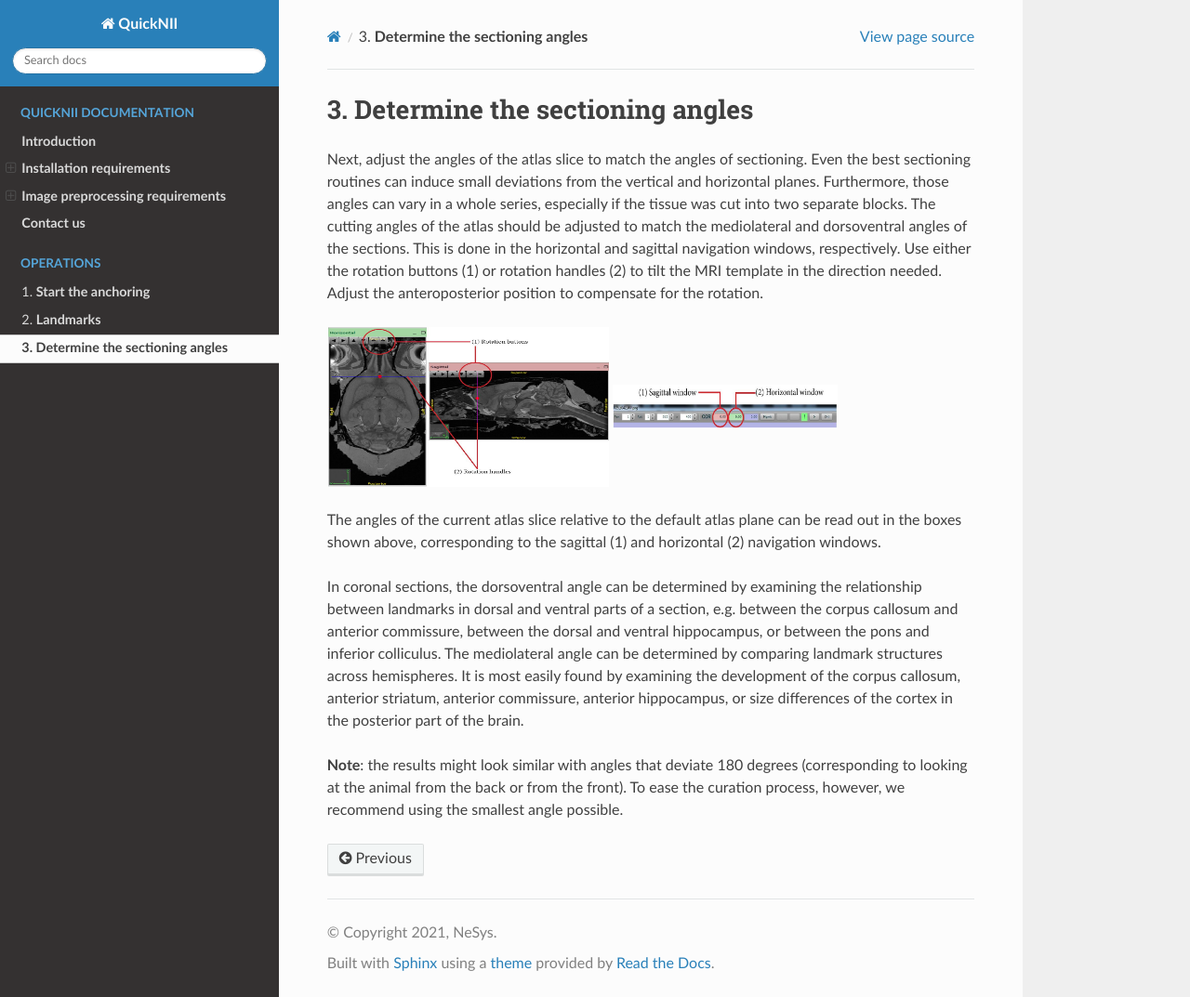
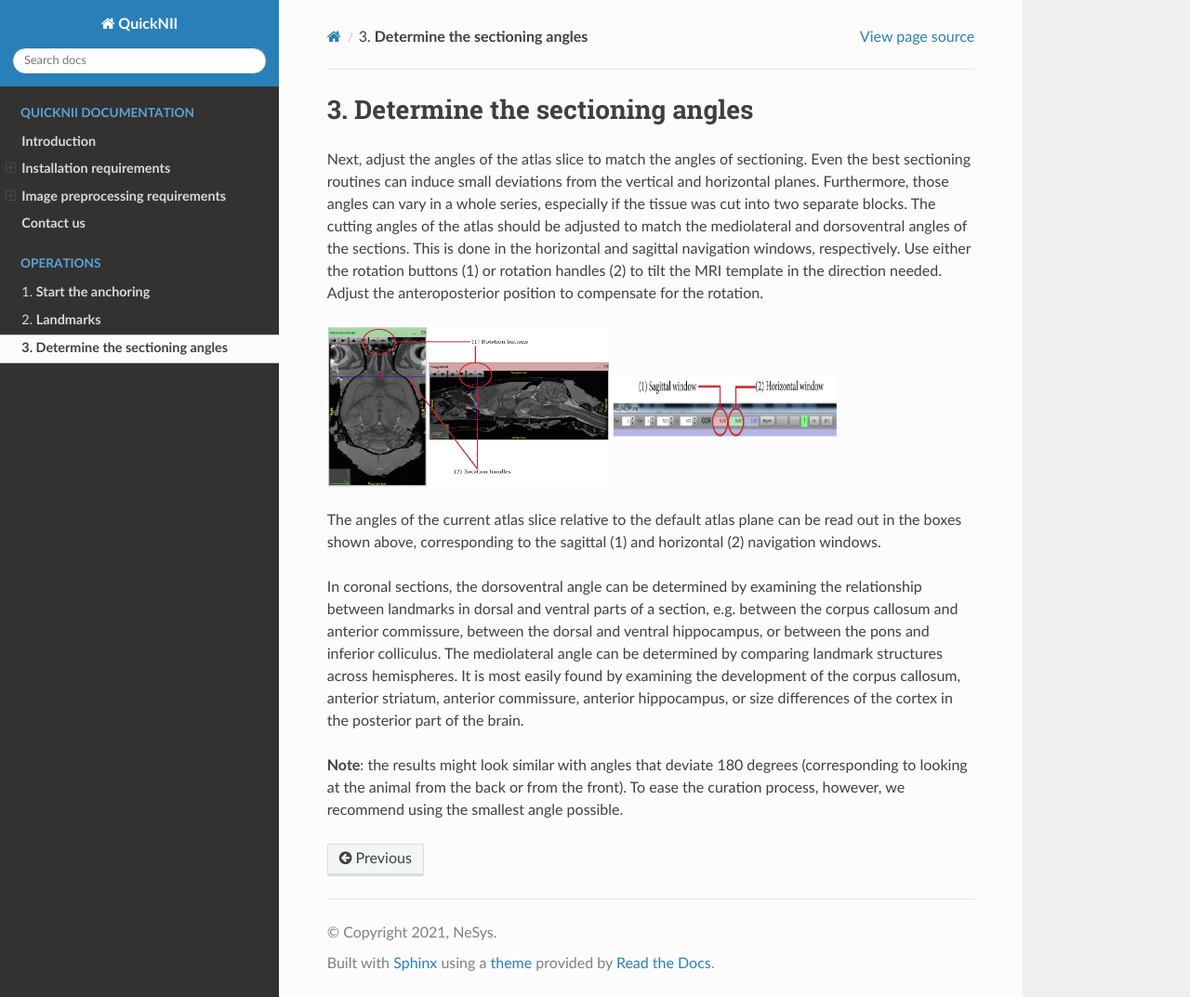
Before and after one commit to Tevemadar/QuickNII, a Sphinx documentation site: the page built from Docs/angles.rst, in a window 1280 px wide and 1073 px high. Shown: the whole window at 93% size. Built offline with Sphinx 7.4.7 and the Read the Docs theme 2.0.0, drawn with Linux system fonts in a browser that asks for light colours.

Commit message:
Update angles.rst

```diff
--- a/Docs/angles.rst
+++ b/Docs/angles.rst
@@ -18,7 +18,7 @@ position to compensate for the rotation.
 
 .. image:: 6bef45ee36424df69f030c687f030605/media/image15.png
    :width: 2.52083in
-   :height: 0.50425in
+   :height: 0.70425in
 
 The angles of the current atlas slice relative to the default atlas
 plane can be read out in the boxes shown above, corresponding to the
```
